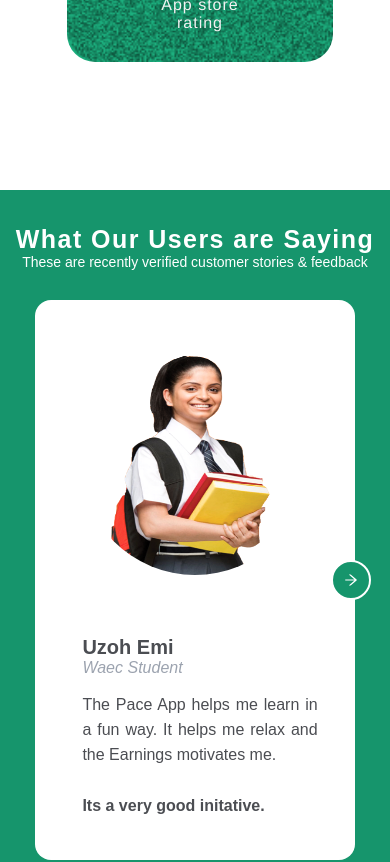
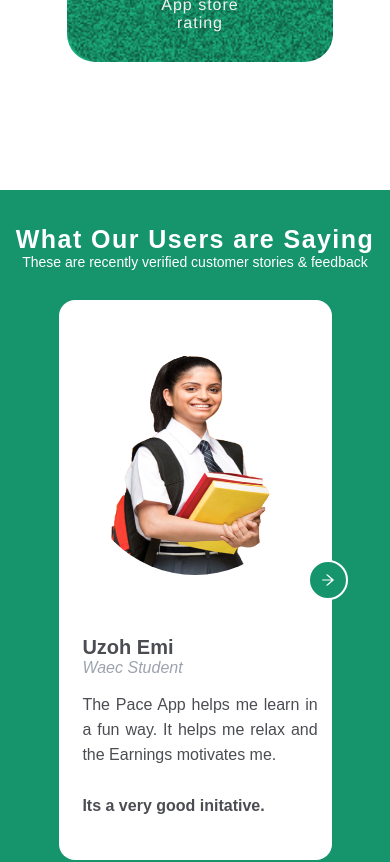
Before and after one commit to ThePaceApp/frontend, a React (Create React App) app in the folder user-app/: page / in a window 390 px wide. Shown: the part 2019-2881 px from the top of the page. Built offline with nearby package versions, Linux system fonts and the light colour scheme; the HTML template or start-up script is replaced by a standard one; a web font is replaced by a local one.

Commit message:
add sliders

```diff
--- a/user-app/src/App.js
+++ b/user-app/src/App.js
@@ -1,14 +1,12 @@
 import './App.css';
 import LandingPage from './pages/landinpage/LandingPage';
 import { Route,Routes } from 'react-router-dom';
-import UserPage from "./pages/userpage/UserPage";
 
 function App() {
   return (
     <div className="App">
     <Routes>
         <Route path='/' element={<LandingPage/> }/>
-        <Route path='/User' element={<UserPage/>}/>
     </Routes>
     </div>
   );
--- a/user-app/src/components/landingpageComp/Nav/navbar.css
+++ b/user-app/src/components/landingpageComp/Nav/navbar.css
@@ -84,7 +84,7 @@ nav.sticky{
         padding: 20px 5px;
     }
     .navIcon img{
-        width:130px ;
+        width:35px ;
     }
     .navLinks{
         gap: 5px;
--- a/user-app/src/components/landingpageComp/slider/slider.css
+++ b/user-app/src/components/landingpageComp/slider/slider.css
@@ -37,7 +37,7 @@
   position: relative;
   margin-top: 30px;
   margin-bottom: 30px;
-  width: 43rem;
+  width: 60%;
   height: 23rem;
   perspective: 700px;
   transform-style: preserve-3d;
@@ -76,7 +76,7 @@
   border-radius: 50%;
 }
 .cardInfo{
-  margin-left: -80px;
+  margin-left: -8%;
 }
 .cardInfo h4{
   color: #4B4D52;
@@ -129,7 +129,7 @@
 }
 @media screen and (max-width:860px){
   .carousel{
-    width: 40rem;
+    width: 70%;
   }
   .nav{
     &.left{
@@ -142,7 +142,22 @@
     }
   }
 }
+@media screen and (max-width:780px){
+  .carousel{
+    width: 80%;
+  }
+}
+@media screen and (max-width:690px){
+  .carousel{
+    width: 70%;
+    height: 35rem;
 
+  }
+  .card{
+    display: flex;
+    flex-direction: column;
+  }
+}
 @media screen and (max-width:420px){
   .slidertop h1{
   font-size:25px ;
@@ -151,7 +166,6 @@
   .carousel{
     display: flex;
     flex-direction: column;
-    width:20rem;
     height: 35rem;
   }
   .card{
@@ -176,6 +190,11 @@
   }
 
 }
+@media screen and (max-width:368px){
+  .tit{
+    width: 13rem;
+  }
+}
 @media screen and (max-width:320px){
 .slidertop h1{
   font-size: 22px;
--- a/user-app/src/pages/userpage/UserPage.jsx
+++ /dev/null
@@ -1,9 +0,0 @@
-import React from 'react'
-
-const UserPage = () => {
-  return (
-    <div>hrel   </div>
-  )
-}
-
-export default UserPage
```
